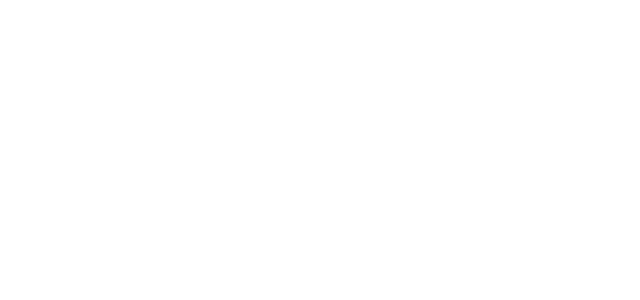
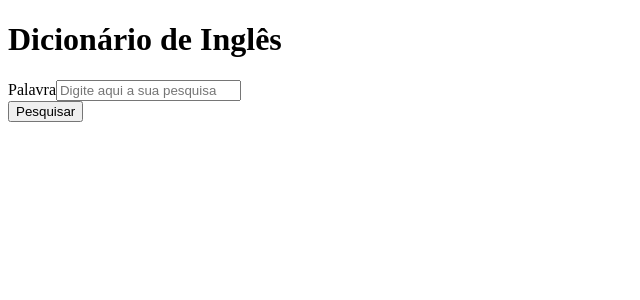
Before and after one commit to ednosmab/english-dictionary, a React (Create React App) app: page / in a window 1280 px wide. Shown: the top 300 px of the page, without its empty margins (0-640 px from the left). Built offline with nearby package versions, Linux system fonts and the light colour scheme.

Commit message:
including dictionary component

```diff
--- a/src/App.js
+++ b/src/App.js
@@ -1,6 +1,9 @@
+import Dictionary from "./Dictionary";
+
 function App() {
   return (
     <div>
+      <Dictionary/>
     </div>
   );
 }
```
